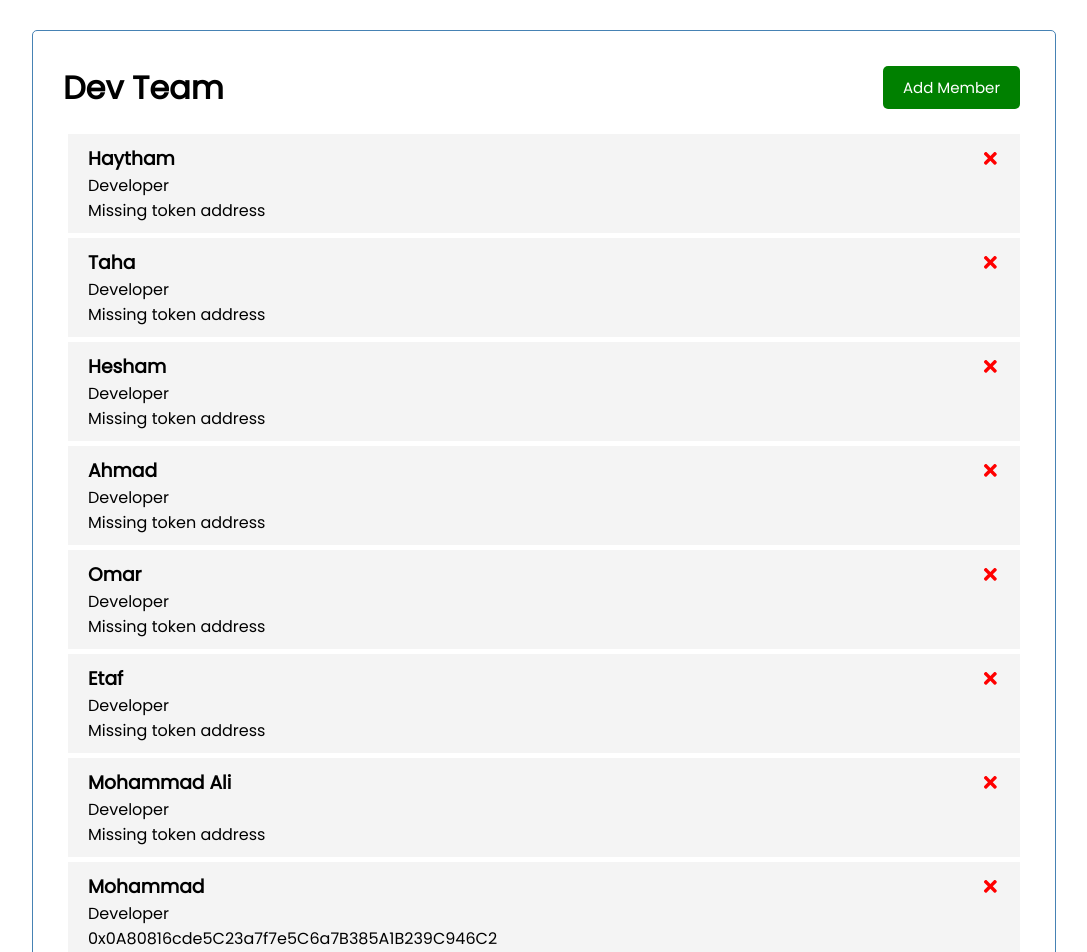
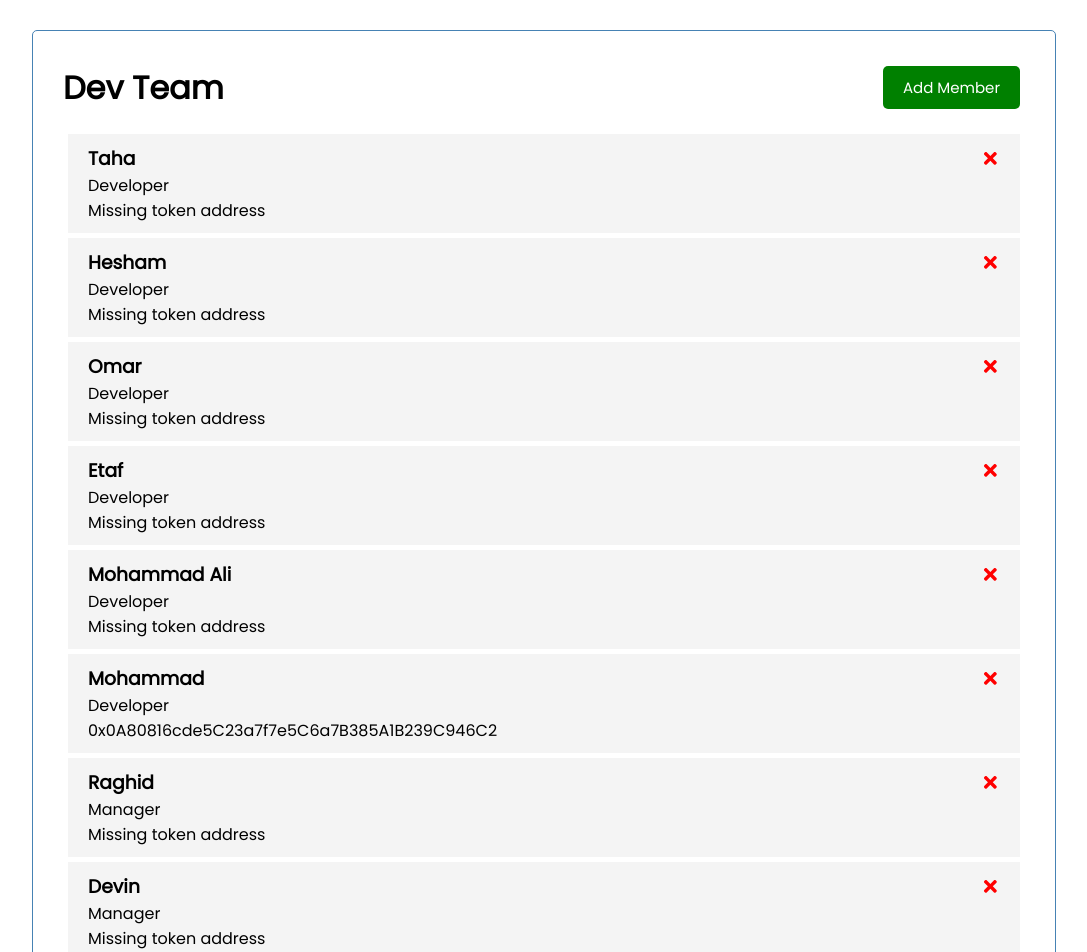
Before and after one commit to iswa-git/basic_dapp, a React (Create React App) app in the folder fe/: page / in a window 1280 px wide. Shown: the top 952 px of the page, without its empty margins (96-1183 px from the left). Built offline with nearby package versions, Linux system fonts and the light colour scheme; data requests are answered from the project's data file.

Commit message:
add / delete on json backend

```diff
--- a/fe/db.json
+++ b/fe/db.json
@@ -1,11 +1,5 @@
 {
   "team": [
-    {
-      "id": 1,
-      "title": "Developer",
-      "name": "Haytham",
-      "netad": ""
-    },
     {
       "id": 2,
       "title": "Developer",
@@ -14,51 +8,51 @@
     },
     {
       "id": 3,
-      "title":"Developer",
-      "name":"Hesham",
-      "netad": ""
-    },
-    {
-      "id": 4,
-      "title":"Developer",
-      "name":"Ahmad",
+      "title": "Developer",
+      "name": "Hesham",
       "netad": ""
     },
     {
       "id": 5,
-      "title":"Developer",
-      "name":"Omar",
+      "title": "Developer",
+      "name": "Omar",
       "netad": ""
     },
     {
       "id": 6,
-      "title":"Developer",
-      "name":"Etaf",
+      "title": "Developer",
+      "name": "Etaf",
       "netad": ""
     },
     {
       "id": 7,
-      "title":"Developer",
-      "name":"Mohammad Ali",
+      "title": "Developer",
+      "name": "Mohammad Ali",
       "netad": ""
     },
     {
       "id": 8,
-      "title":"Developer",
-      "name":"Mohammad",
+      "title": "Developer",
+      "name": "Mohammad",
       "netad": "0x0A80816cde5C23a7f7e5C6a7B385A1B239C946C2"
     },
     {
       "id": 9,
-      "title":"Manager",
-      "name":"Raghid",
+      "title": "Manager",
+      "name": "Raghid",
       "netad": ""
     },
     {
       "id": 10,
-      "title":"Manager",
-      "name":"Devin",
+      "title": "Manager",
+      "name": "Devin",
       "netad": ""
+    },
+    {
+      "name": "Haytham",
+      "title": "Dev",
+      "netad": "",
+      "id": 11
     }
   ]
 }
--- a/fe/package.json
+++ b/fe/package.json
@@ -8,7 +8,8 @@
     "react": "^18.2.0",
     "react-dom": "^18.2.0",
     "react-icons": "^4.4.0",
-    "react-scripts": "0.9.5"
+    "react-scripts": "0.9.5",
+    "serve": "^13.0.2"
   },
   "scripts": {
     "start": "react-scripts start",
--- a/fe/src/App.js
+++ b/fe/src/App.js
@@ -1,5 +1,5 @@
 import React from 'react';
-import { useState } from 'react';
+import { useState, useEffect } from 'react';
 //import logo from './logo.svg';
 import './index.css';
 //import Navbar from './components/Navbar';
@@ -11,78 +11,76 @@ import AddMember from './components/AddMember'
 const App = () => {
   const [ showAddMember, setShowAddMember] = useState (false)
 
-  const [ members, setMember ] = useState ([
-    {
-        "id": 1,
-        "title": "Developer",
-        "name": "Haytham",
-        "netad": ""
-      },
-      {
-        "id": 2,
-        "title": "Developer",
-        "name": "Taha",
-        "netad": ""
-      },
-      {
-        "id": 3,
-        "title":"Developer",
-        "name":"Hesham",
-        "netad": ""
-      },
-      {
-        "id": 4,
-        "title":"Developer",
-        "name":"Ahmad",
-        "netad": ""
-      },
-      {
-        "id": 5,
-        "title":"Developer",
-        "name":"Omar",
-        "netad": ""
-      },
-      {
-        "id": 6,
-        "title":"Developer",
-        "name":"Etaf",
-        "netad": ""
-      },
-      {
-        "id": 7,
-        "title":"Developer",
-        "name":"Mohammad Ali",
-        "netad": ""
-      },
-      {
-        "id": 8,
-        "title":"Developer",
-        "name":"Mohammad",
-        "netad": "0x0A80816cde5C23a7f7e5C6a7B385A1B239C946C2"
-      },
-      {
-        "id": 9,
-        "title":"Manager",
-        "name":"Raghid",
-        "netad": ""
-      },
-      {
-        "id": 10,
-        "title":"Manager",
-        "name":"Devin",
-        "netad": ""
-      }
-])
+  const [ members, setMember ] = useState ([])
+
+
+  useEffect (()=> {
+    const getMembers = async () => {
+      const membersFromServer = await fetchMembers()
+      setMember(membersFromServer)
+    }
+
+    getMembers()
+  }, [])
+
+// Fetch Members
+const fetchMembers = async () => {
+  const res = await fetch('http://localhost:5000/team')
+  const data = await res.json()
+
+  return data
+}
+
+
+  // Add Task
+  //const addTask = async (task) => {
+    // const res = await fetch('http://localhost:5000/tasks', {
+    //   method: 'POST',
+    //   headers: {
+    //     'Content-type': 'application/json',
+    //   },
+    //   body: JSON.stringify(task),
+    // })
+
+    // const data = await res.json()
+
+    // setTasks([...tasks, data])
+
+    // const id = Math.floor(Math.random() * 10000) + 1
+    // const newTask = { id, ...task }
+    // setTasks([...tasks, newTask])
+  // }
+
 // Add  Member
-const addMember = (member) => {
-  const id= Math.floor(Math.random() * 10000 )+ 1
-  const newMember = {id, ...member}
+const addMember = async (member) => {
+  const res = await fetch('http://localhost:5000/team/', {
+    method: 'POST',
+    headers: {
+      'Content-type':'application/json'
+    },
+    body: JSON.stringify(member)
+  })
 
-  setMember([...members, newMember])
+  const data = await res.json()
+  setMember([...member, data])
+  // const id= Math.floor(Math.random() * 10000 )+ 1
+  // const newMember = {id, ...member}
+
+  // setMember([...members, newMember])
 }
+
 // Delete Member
-const deleteMember = (id) => {
-  setMember (members.filter((member) => member.id !== id))
+const deleteMember = async (id) => {
+  const res = await fetch (`http://localhost:5000/team/${id}`, {
+    method: 'DELETE',
+  })
+  console.log(res)
+
+   //We should control the response status to decide if we will change the state or not.
+   res.status === 200
+   ?  setMember (members.filter((member) => member.id !== id))
+   : alert('Error Deleting This Member')
+
 }
     return (
       <div className="container">
```
Also changed, not shown: fe/src/components/Header.js (line endings or trailing spaces), 1 other file (tests, documents, lock files or other folders).
